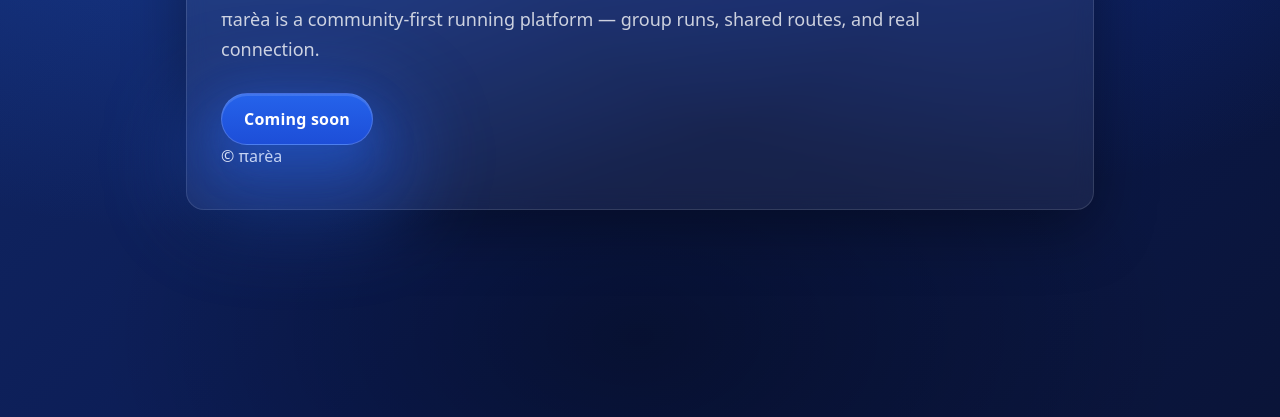
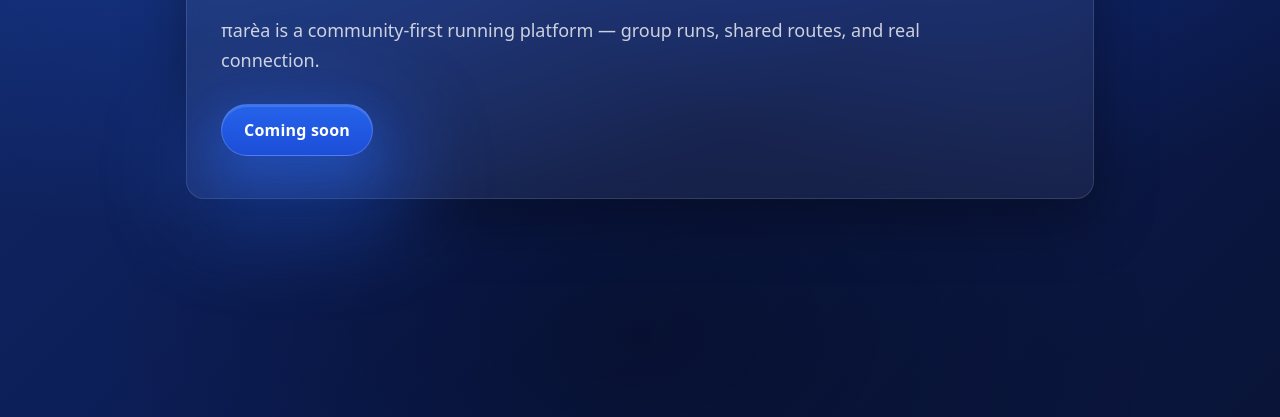
Before and after one commit to parearun/parea.run, a plain HTML site: page index.html in a window 1280 px wide. Shown: the part 383-800 px from the top of the page. Drawn offline with Linux system fonts and the light colour scheme.

Commit message:
index.html

```diff
--- a/index.html
+++ b/index.html
@@ -130,6 +130,7 @@
         flex-wrap: wrap;
       }
 
+      /* Optional: subtle footer text */
 
 
       @media (max-width: 520px){
@@ -156,7 +157,6 @@
             <span class="bubble">Coming soon</span>
           </div>
 
-          <div class="note">© πarèa</div>
         </div>
       </div>
     </div>
```
